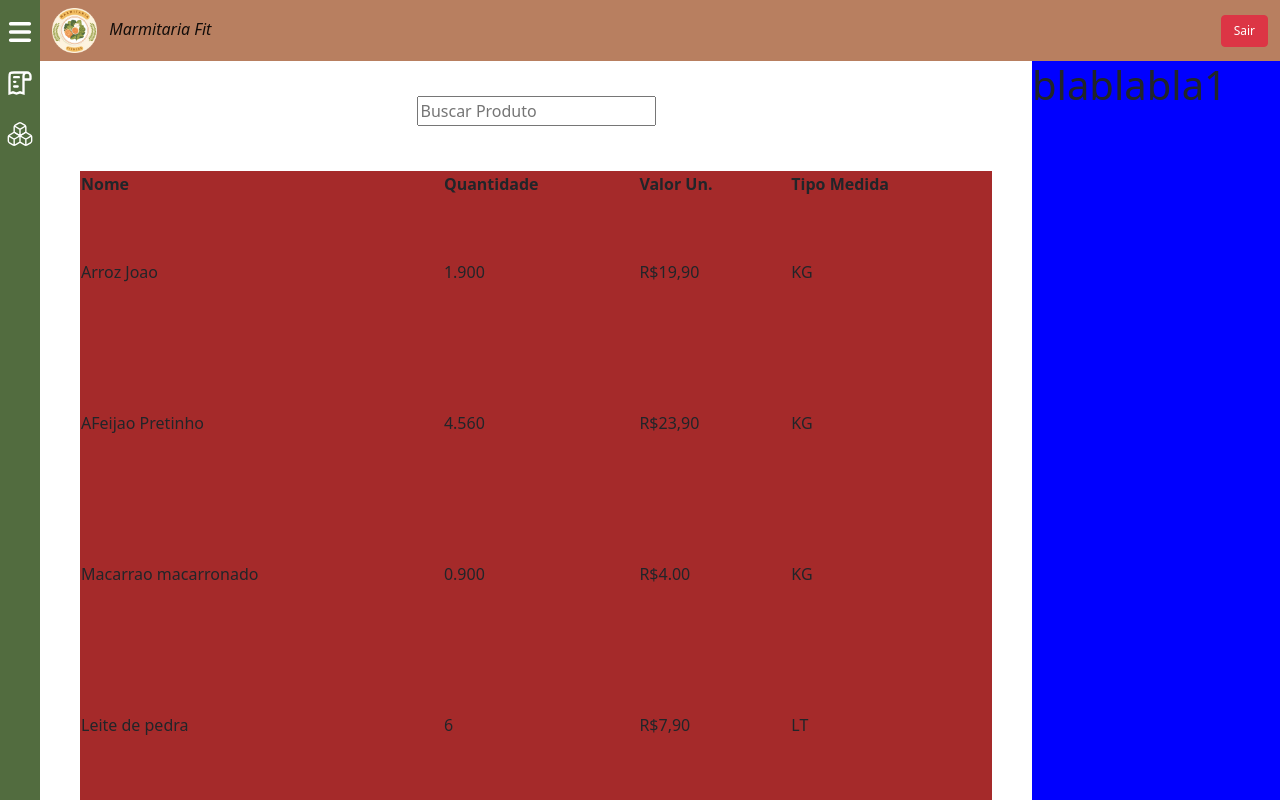
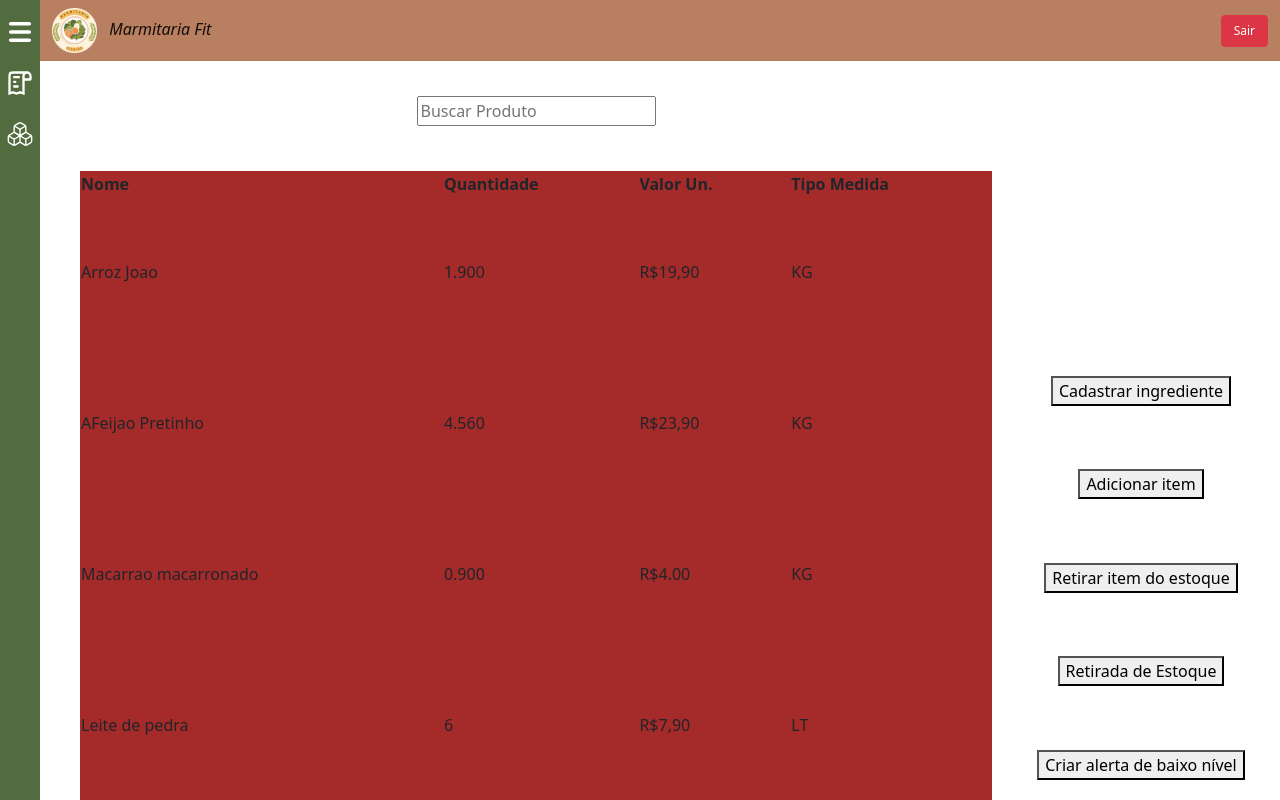
Before and after one commit to Raphael0305/PI_2_semestre, a PHP site: page /paginas/estoque/estoque.php in a window 1280 px wide. Run offline with PHP 8.4, Linux system fonts and the light colour scheme.

Commit message:
finalizado implementacao dos botoes laterais

```diff
--- a/src/paginas/estoque/css/content.css
+++ b/src/paginas/estoque/css/content.css
@@ -33,4 +33,12 @@
 
 .btn_side {
     flex: 1;
+    display: flex;
+    flex-direction: column;
+    justify-content: end;
+    gap: 63.6px;
+    padding-bottom: 20px;
+    align-items: center;
+    height: 100%;
+    margin-right: 30px;
 }
--- a/src/paginas/estoque/estoque.php
+++ b/src/paginas/estoque/estoque.php
@@ -107,8 +107,12 @@
 
 
 
-                <div style="background-color: blue;" class="btn_side">
-                    <h1>blablabla1</h1>
+                <div class="btn_side">
+                    <button class="cadastrar" onclick="cadastrarProduto">Cadastrar ingrediente</button>
+                    <button class="cadastrar" onclick="cadastrarProduto">Adicionar item</button>
+                    <button class="cadastrar" onclick="cadastrarProduto">Retirar item do estoque</button>
+                    <button class="cadastrar" onclick="cadastrarProduto">Retirada de Estoque</button>
+                    <button class="cadastrar" onclick="cadastrarProduto">Criar alerta de baixo nível</button>
 
                 </div>
             </div>
```
